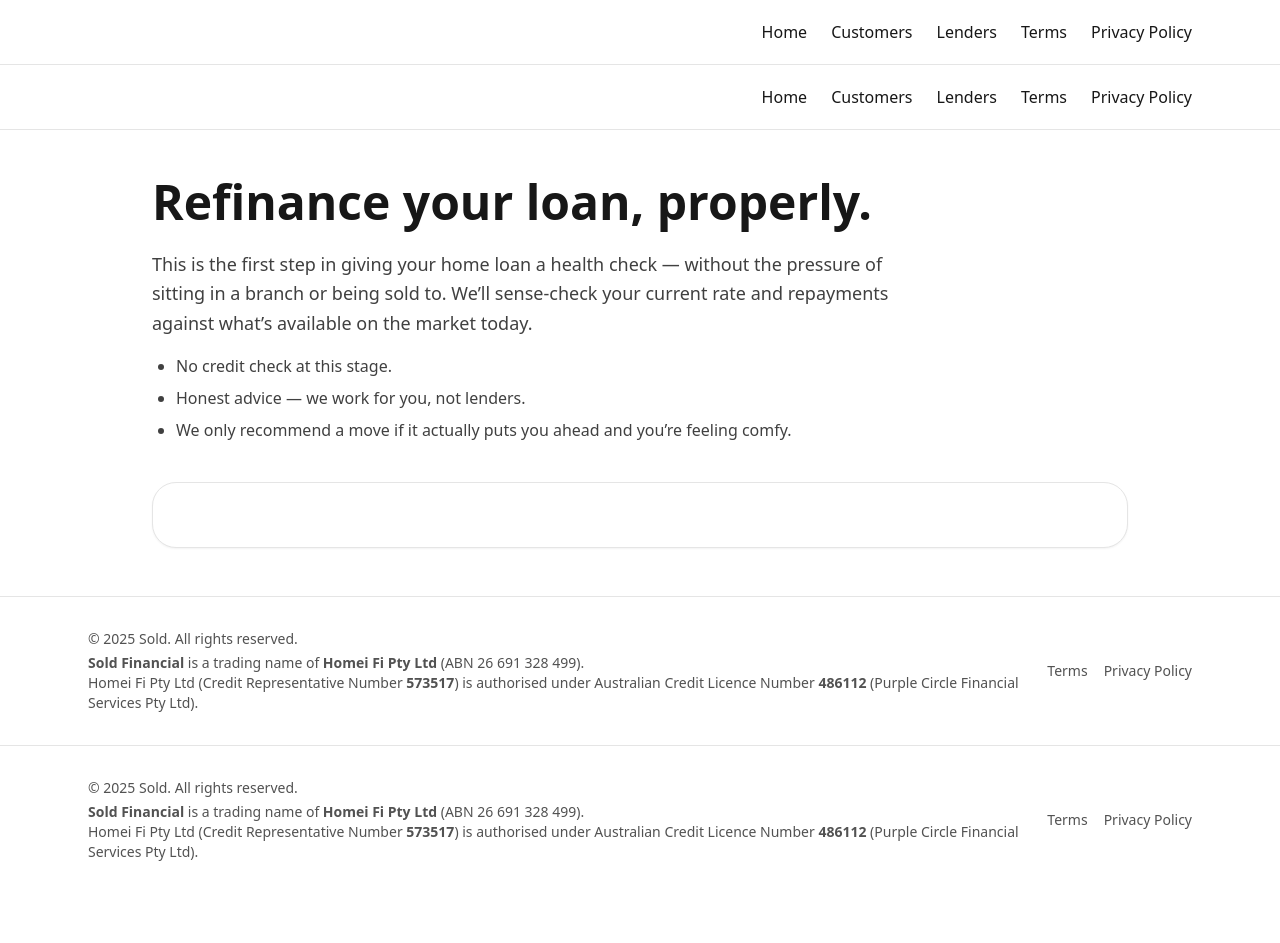
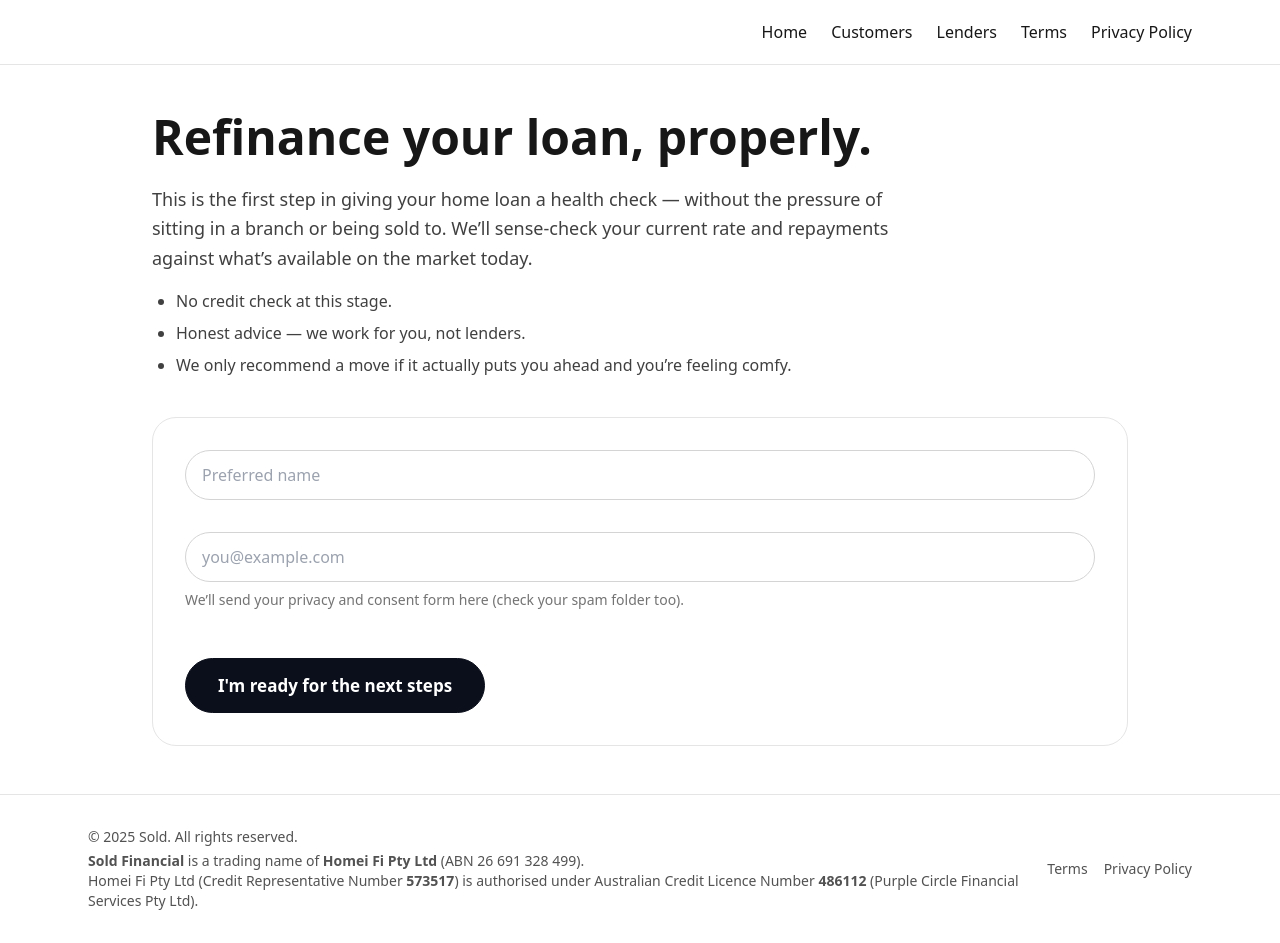
Before and after one commit to RukiDe/sold-nextjs, a Next.js app: page /refinance-consent in a window 1280 px wide. Before the commit the page ends 894 px from the top, so only its background shows below. Built offline with nearby package versions, Linux system fonts and the light colour scheme.

Commit message:
Fix refinance consent page styling

```diff
--- a/app/refinance-consent/page.tsx
+++ b/app/refinance-consent/page.tsx
@@ -1,118 +1,116 @@
 "use client";
 
-import Header from "@/components/Header";
-import Footer from "@/components/Footer";
+import { useState } from "react";
+import { ButtonPill } from "@/components/ButtonPill";
 
-const brevoHtml = `
-<!-- Your Brevo form embed HTML goes here -->
-<!-- Leave exactly as-is from Brevo -->
-`;
+export default function RefinanceConsent() {
+  const [preferredName, setPreferredName] = useState("");
+  const [email, setEmail] = useState("");
 
-export default function RefinanceConsentPage() {
+  const [submitting, setSubmitting] = useState(false);
+  const [error, setError] = useState<string | null>(null);
+
+  const handleSubmit = async (e: React.FormEvent) => {
+    e.preventDefault();
+    setError(null);
+
+    if (!email) {
+      setError("Please add your email so we know where to send the form.");
+      return;
+    }
+
+    try {
+      setSubmitting(true);
+
+      // ⬇️ TODO: Wire this to Brevo (Zapier or /api endpoint)
+      // For now this just logs locally so the UI works.
+      console.log("Refi consent submit", { preferredName, email });
+
+      // After wiring to Brevo, you might redirect to the “thanks” page:
+      // window.location.href = "/success";
+    } catch (err) {
+      console.error(err);
+      setError("Something went wrong. Please try again.");
+    } finally {
+      setSubmitting(false);
+    }
+  };
+
   return (
-    <>
-      <Header />
-
-      <main className="max-w-5xl mx-auto px-4 sm:px-6 py-12">
+    // Header & Footer come from the layout – don’t repeat them here.
+    <main className="max-w-5xl mx-auto px-4 sm:px-6 py-12">
+      <section className="mb-10">
         <h1 className="text-4xl sm:text-5xl font-black mb-6">
           Refinance your loan, properly.
         </h1>
 
         <p className="text-lg text-neutral-700 max-w-3xl leading-relaxed">
-          This is the first step in giving your home loan a health check — without the pressure
-          of sitting in a branch or being sold to. We’ll sense-check your current rate and
-          repayments against what’s available on the market today.
+          This is the first step in giving your home loan a health check — without
+          the pressure of sitting in a branch or being sold to. We’ll sense-check
+          your current rate and repayments against what’s available on the market
+          today.
         </p>
 
         <ul className="list-disc ml-6 mt-4 text-neutral-700 space-y-2">
           <li>No credit check at this stage.</li>
           <li>Honest advice — we work for you, not lenders.</li>
-          <li>We only recommend a move if it actually puts you ahead and you’re feeling comfy.</li>
+          <li>
+            We only recommend a move if it actually puts you ahead and you’re
+            feeling comfy.
+          </li>
         </ul>
+      </section>
 
-        {/* 🔥 Brevo overrides — makes Brevo fields look like Sold fields */}
-        <style jsx global>{`
-          #sib-container,
-          #sib-container * {
-            line-height: 1.25 !important;
-            font-family: inherit !important;
-          }
+      {/* Consent form card */}
+      <section className="mt-10 bg-white border border-neutral-200 rounded-3xl p-8">
+        <form onSubmit={handleSubmit} className="space-y-8">
+          {/* Preferred name */}
+          <div>
+            <input
+              type="text"
+              placeholder="Preferred name"
+              value={preferredName}
+              onChange={(e) => setPreferredName(e.target.value)}
+              required
+              className="w-full px-4 py-3 rounded-full border border-neutral-300 focus:ring-2 focus:ring-black/20 focus:outline-none"
+            />
+          </div>
+          {/* Email */}
+          <div>
+            <input
+              type="email"
+              placeholder="you@example.com"
+              value={email}
+              onChange={(e) => setEmail(e.target.value)}
+              required
+              className="w-full px-4 py-3 rounded-full border border-neutral-300 focus:ring-2 focus:ring-black/20 focus:outline-none"
+            />
+            <p className="mt-2 text-sm text-neutral-500">
+              We’ll send your privacy and consent form here (check your spam
+              folder too).
+            </p>
+          </div>
 
-          /* Remove Brevo container padding */
-          #sib-form > div[style] {
-            padding: 0 !important;
-          }
+          {error && (
+            <p className="text-sm text-red-600 pt-2">
+              {error}
+            </p>
+          )}
 
-          /* Clean default blocks */
-          .sib-form,
-          .sib-form-container,
-          .sib-input,
-          .entry__field {
-            background: transparent !important;
-            border: none !important;
-            box-shadow: none !important;
-          }
-
-          /* 🔵 Input pill styling */
-          #sib-container input[type="text"],
-          #sib-container input[type="email"],
-          #sib-container input[type="tel"],
-          #sib-container textarea {
-            background: #ffffff !important;
-            border: 1px solid #e2e8f0 !important;
-            border-radius: 999px !important;
-            padding: 14px 20px !important;
-            width: 100% !important;
-            margin-top: 10px !important;
-            font-size: 15px !important;
-          }
-
-          /* Placeholder */
-          #sib-container input::placeholder,
-          #sib-container textarea::placeholder {
-            color: #94a3b8 !important;
-          }
-
-          /* Button = Sold pill */
-          #sib-container .sib-form-block__button {
-            border-radius: 999px !important;
-            padding: 14px 24px !important;
-            font-weight: 600 !important;
-            font-size: 16px !important;
-            background-color: #0b0f1b !important;
-            color: #ffffff !important;
-            border: 1px solid #0b0f1b !important;
-            transition: 0.2s ease;
-          }
-
-          #sib-container .sib-form-block__button:hover {
-            background-color: #ffffff !important;
-            color: #0b0f1b !important;
-          }
-
-          /* Labels */
-          #sib-container .entry__label {
-            margin-top: 12px !important;
-            display: block !important;
-            font-weight: 600 !important;
-          }
-
-          /* Checkboxes */
-          #sib-container .checkbox__label span:last-child {
-            padding-left: 8px !important;
-          }
-        `}</style>
-
-        {/* Brevo Form Container */}
-        <div className="mt-10 bg-white border border-neutral-200 rounded-3xl p-6 sm:p-8 shadow-sm">
-          <div
-            className="max-w-xl"
-            dangerouslySetInnerHTML={{ __html: brevoHtml }}
-          />
-        </div>
-      </main>
-
-      <Footer />
-    </>
+          {/* CTA button using ButtonPill styling */}
+          <div className="pt-4">
+            <ButtonPill href="#" onClick={(e: React.MouseEvent) => e.preventDefault()}>
+              <button
+                type="submit"
+                disabled={submitting}
+                className="w-full sm:w-auto"
+              >
+                {submitting ? "Sending…" : "I'm ready for the next steps"}
+              </button>
+            </ButtonPill>
+          </div>
+        </form>
+      </section>
+    </main>
   );
 }
```
